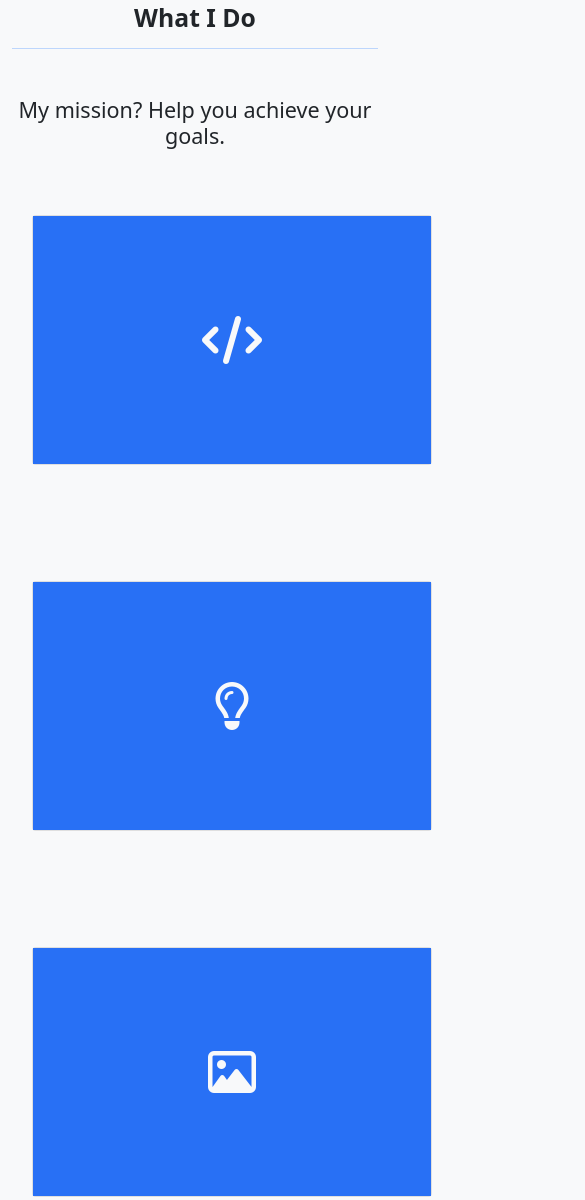
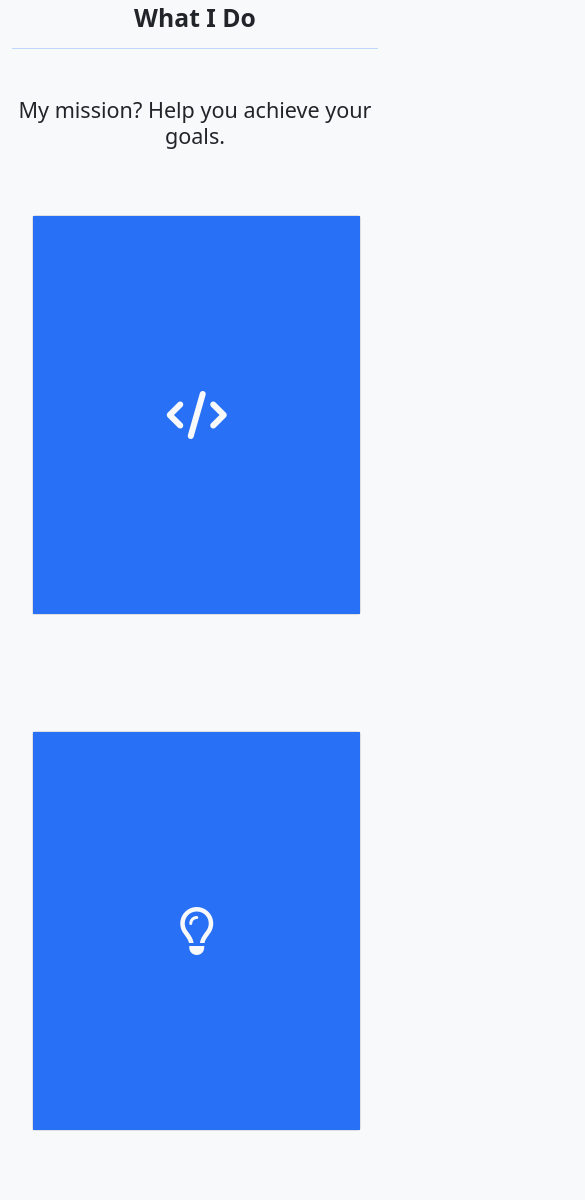
Before and after one commit to ViolettaRavotto/ViolettaRavotto.github.io, a plain HTML site: page index.html in a window 390 px wide. Shown: the part 2256-3456 px from the top of the page, 585 px wide, since content can reach past the window. Drawn offline with Linux system fonts and the light colour scheme.

Commit message:
Update style.css
I checked the website on my smartphone, the SERVICES section was not responsive and there was a problem with the menu.

```diff
--- a/css/style.css
+++ b/css/style.css
@@ -3,6 +3,7 @@
   padding: 0;
   box-sizing: border-box;
 }
+/*About*/
 #mySoftSkills {
   display: none;
 }
@@ -23,6 +24,7 @@
 #bootstrap {
   color: rgb(167, 6, 241);
 }
+/*Services*/
 .services-container {
   position: relative;
   width: 10000px;
@@ -60,7 +62,6 @@
   top: calc(50% - 75px);
   transition: 0.5s ease-in-out;
 }
-
 .card-content {
   position: absolute;
   right: 0;
@@ -88,7 +89,6 @@
 .portfolio-item:hover {
   height: 420px;
 }
-
 .portfolio-bx img {
   max-width: 100%;
   min-height: 200px;
@@ -109,11 +109,16 @@
   opacity: 1;
   transition-delay: 0.3s;
 }
-
 #testi-img {
   max-height: 100px;
 }
-@media (max-width: 798px) {
+@media (max-width: 600px) {
+  .services-container {
+    max-width: 90%;
+  }
+  .services-container .card {
+    height: 400px;
+  }
 }
 @media (min-width: 992px) {
   #wave {
```
